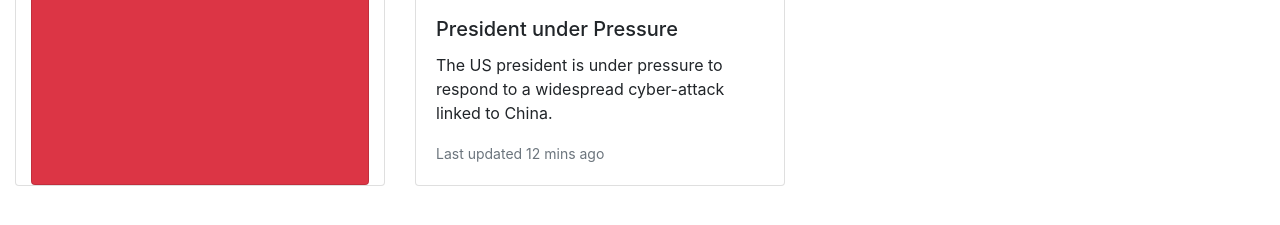
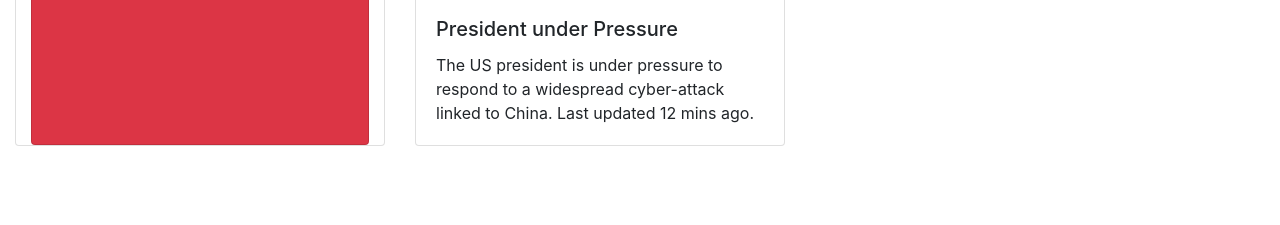
Before and after one commit to acciojob/bootstrap-card-Sahoo-Sambit, a website: page main.html in a window 1280 px wide. Shown: the part 455-680 px from the top of the page. Drawn offline with nearby package versions, Linux system fonts and the light colour scheme.

Commit message:
created a submission

```diff
--- a/main.html
+++ b/main.html
@@ -36,8 +36,8 @@
 		  <img class="card-img-top" alt="pattern" src="//upload.wikimedia.org/wikipedia/commons/thumb/0/0c/PinkArgyle.svg/200px-PinkArgyle.svg.png" decoding="async" width="200" height="200" class="thumbimage" srcset="//upload.wikimedia.org/wikipedia/commons/thumb/0/0c/PinkArgyle.svg/300px-PinkArgyle.svg.png 1.5x, //upload.wikimedia.org/wikipedia/commons/thumb/0/0c/PinkArgyle.svg/400px-PinkArgyle.svg.png 2x" data-file-width="200" data-file-height="200">
 		  <div class="card-body">
 			<h5 class="card-title">President under Pressure</h5>
-			<p class="card-text">The US president is under pressure to respond to a widespread cyber-attack linked to China.</p>
-			<p class="card-text"><small class="text-muted">Last updated 12 mins ago</small></p>
+			<p class="card-text">The US president is under pressure to respond to a widespread cyber-attack linked to China. Last updated 12 mins ago.</p>
+<!-- 			<p class="text-muted"></small></p> -->
 		  </div>
 		</div>
 	</div>
```
